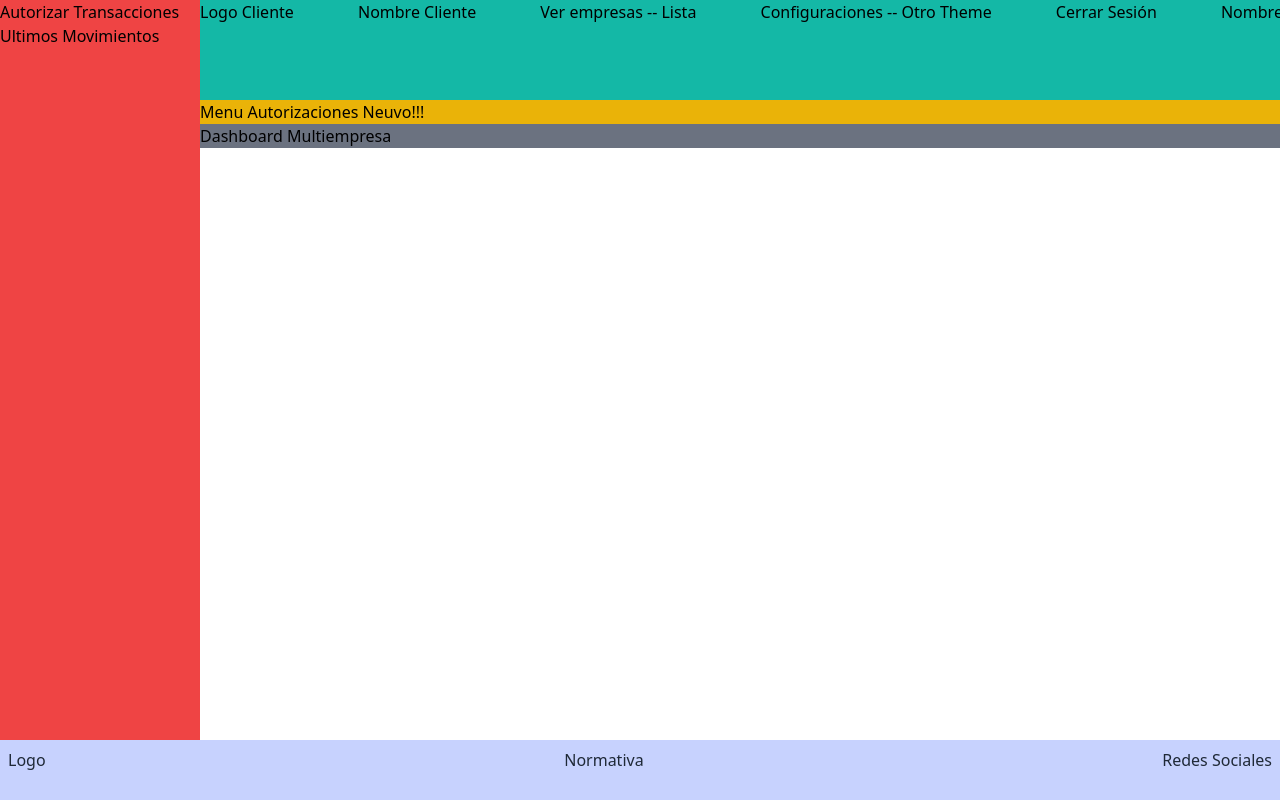
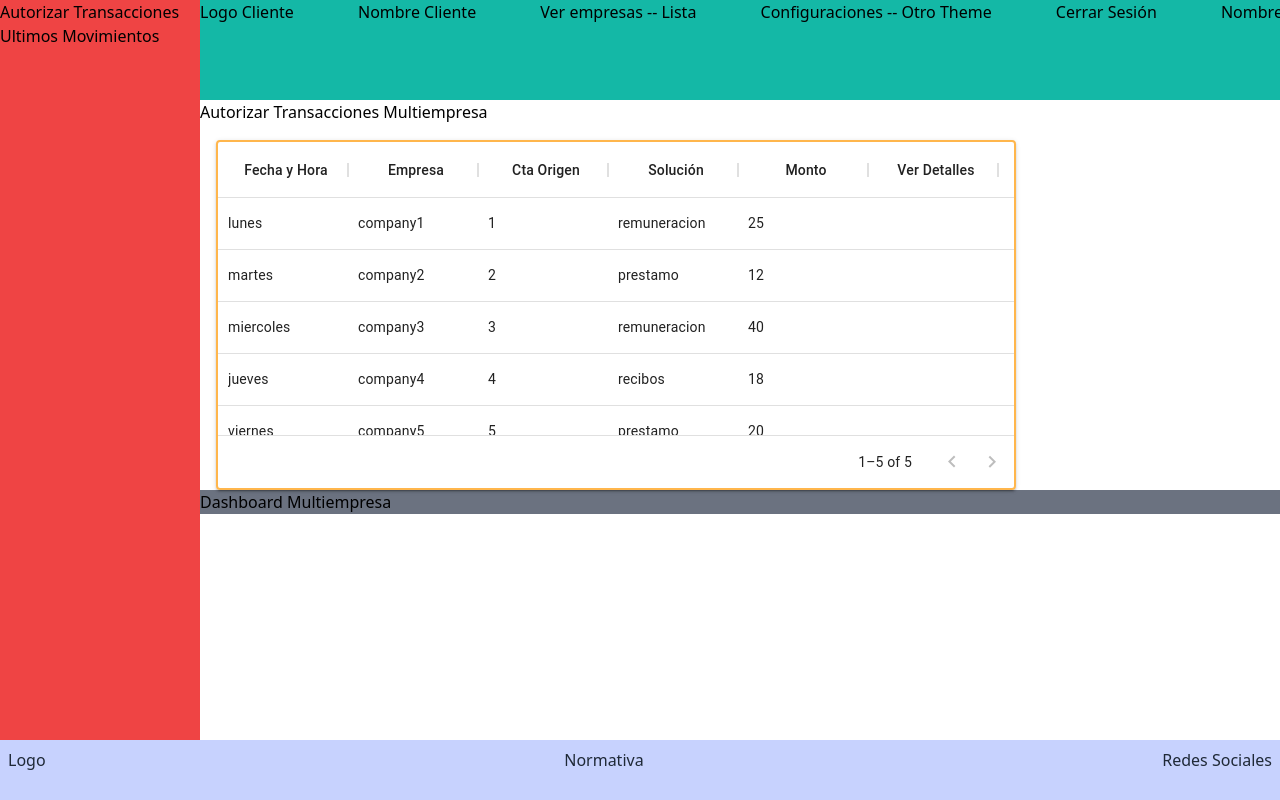
Before and after one commit to soniarez/Banco-Itau-tf-app, a React (Vite) app: page / in a window 1280 px wide. Shown: the top 800 px of the page. Built offline with nearby package versions, Linux system fonts and the light colour scheme.

Commit message:
tabla base

```diff
--- a/src/components/AuthMenu.jsx
+++ b/src/components/AuthMenu.jsx
@@ -1,13 +1,151 @@
-import React from 'react'
+import React, { useState, useEffect } from 'react';
+import { DataGrid } from '@mui/x-data-grid';
 
 const AuthMenu = () => {
+  const [tableData, setTableData] = useState([]);
+
+  const columns = [
+    {
+      field: 'date',
+      headerName: 'Fecha y Hora',
+      width: 130,
+      headerAlign: 'center',
+      headerClassName: 'my-app',
+    },
+    {
+      field: 'company',
+      headerName: 'Empresa',
+      width: 130,
+      headerAlign: 'center',
+      headerClassName: 'my-app',
+    },
+    {
+      field: 'origin',
+      headerName: 'Cta Origen',
+      width: 130,
+      headerAlign: 'center',
+      headerClassName: 'my-app',
+    },
+    {
+      field: 'solution',
+      headerName: 'Solución',
+      width: 130,
+      headerAlign: 'center',
+      headerClassName: 'my-app',
+    },
+    {
+      field: 'amount',
+      headerName: 'Monto',
+      width: 130,
+      headerAlign: 'center',
+      headerClassName: 'my-app',
+    },
+    {
+      field: 'details',
+      headerName: 'Ver Detalles',
+      width: 130,
+      headerAlign: 'center',
+      headerClassName: 'my-app',
+    },
+    {
+      field: 'autorize',
+      headerName: 'Autorizar',
+      width: 100,
+      headerAlign: 'center',
+      headerClassName: 'my-app',
+    },
+
+    {
+      field: 'reject',
+      headerName: 'Rechazar',
+      width: 100,
+      headerAlign: 'center',
+      headerClassName: 'my-app',
+    },
+  ];
+
+  useEffect(() => {
+    const rows = [
+      {
+        id: 1,
+        date: 'lunes',
+        company: 'company1',
+        origin: 1,
+        solution: 'remuneracion',
+        amount: 25,
+        details: '',
+        autorize: '',
+        reject: '',
+      },
+      {
+        id: 2,
+        date: 'martes',
+        company: 'company2',
+        origin: 2,
+        solution: 'prestamo',
+        amount: 12,
+        details: '',
+        autorize: '',
+        reject: '',
+      },
+      {
+        id: 3,
+        date: 'miercoles',
+        company: 'company3',
+        origin: 3,
+        solution: 'remuneracion',
+        amount: 40,
+        details: '',
+        autorize: '',
+        reject: '',
+      },
+      {
+        id: 4,
+        date: 'jueves',
+        company: 'company4',
+        origin: 4,
+        solution: 'recibos',
+        amount: 18,
+        details: '',
+        autorize: '',
+        reject: '',
+      },
+      {
+        id: 5,
+        date: 'viernes',
+        company: 'company5',
+        origin: 5,
+        solution: 'prestamo',
+        amount: 20,
+        details: '',
+        autorize: '',
+        reject: '',
+      },
+    ];
+    setTableData(rows);
+  }, []);
+
   return (
     <div>
-      <div className='bg-yellow-500'>
-        Menu Autorizaciones Neuvo!!!
+      <h2>Autorizar Transacciones Multiempresa</h2>
+      <div style={{ height: 350, width: '65%' }} >
+        <DataGrid
+          columns={columns}
+          rows={tableData}
+          pageSize={5}
+          sx={{
+            boxShadow: 2,
+            border: 2,
+            m: 2,
+            borderColor: '#ffb64c',
+            '& .MuiDataGrid-cell:hover': {
+              color: '#ffb64c',
+            },
+          }}
+        />
       </div>
     </div>
-  )
-}
+  );
+};
 
-export default AuthMenu
+export default AuthMenu;
```
